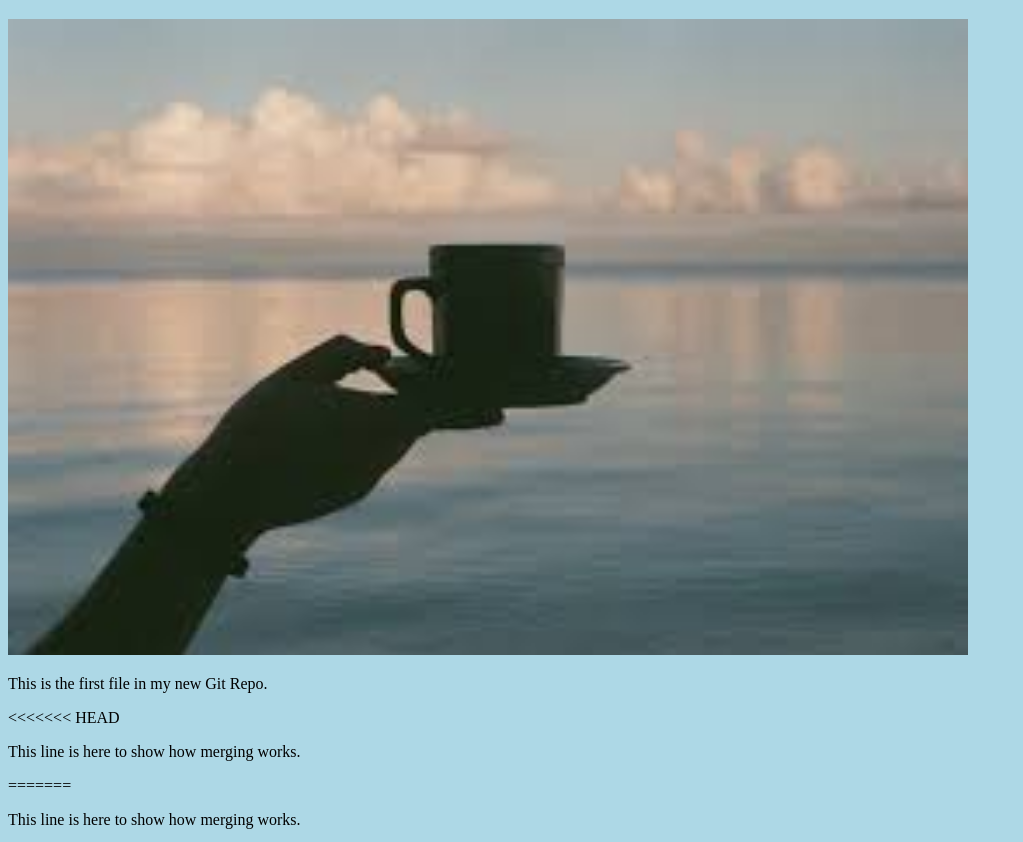
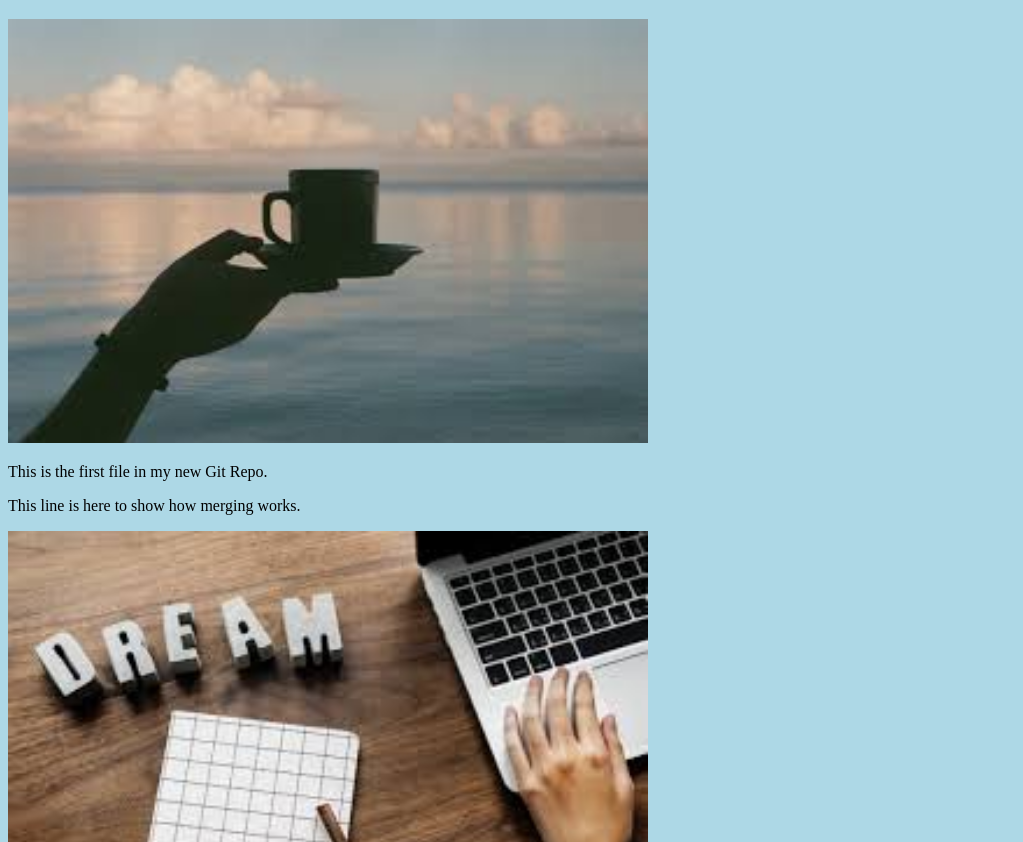
Before and after one commit to alexserlovsky/alexserlovsky-test.github.io, a plain HTML site: page index.html in a window 1280 px wide. Shown: the part 61-903 px from the top of the page, without its empty margins (0-1023 px from the left). Drawn offline with Linux system fonts and the light colour scheme.

Commit message:
Updated index.html. Resized image and deleted repeat lines

```diff
--- a/index.html
+++ b/index.html
@@ -8,16 +8,13 @@
 
 <h1>Hello world!</h1>
 <div><img src="img_hello_world.jpg" alt="Hello World from Space"
-style="width:100%;max-width:960px"></div>
+style="width:100%;max-width:640px"></div>
 <p>This is the first file in my new Git Repo.</p>
-<<<<<<< HEAD
 <p>This line is here to show how merging works.</p>
-=======
-<p>This line is here to show how merging works.</p>
+
 <div>
     <img src="img_hello_git.jpg" alt="Hello Git" style="width:100%;max-width:640px">
 </div>
->>>>>>> hello-world-images
 
 </body>
 </html>
```
